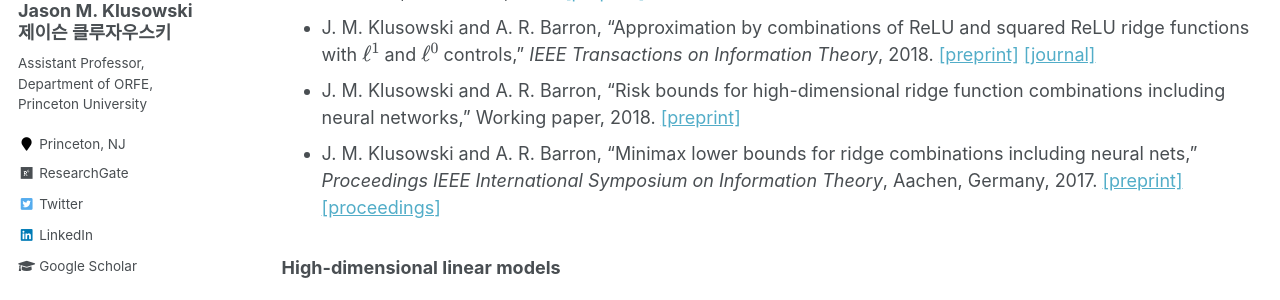
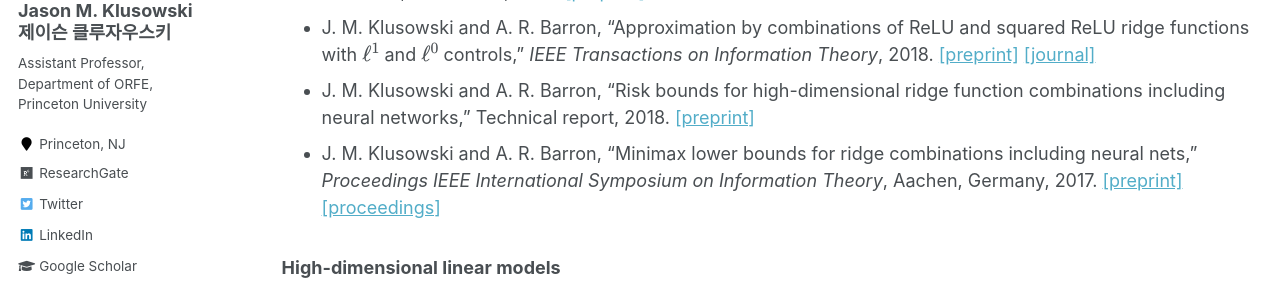
Before and after one commit to jasonklusowski/jasonklusowski.github.io, a Jekyll site: the page built from _pages/publications.md, in a window 1280 px wide and 900 px high, scrolled down 535 px. Shown: the part 180-480 px from the top of the window. Built offline with Jekyll 4.4.1, drawn with Linux system fonts in a browser that asks for light colours; formulas are drawn with MathJax 3.

Commit message:
Update publications.md

```diff
--- a/_pages/publications.md
+++ b/_pages/publications.md
@@ -21,7 +21,7 @@ You can also find my articles on my [Google Scholar profile](https://scholar.goo
 * J. M. Klusowski, "Total path variation for deep nets with general activation functions," Technical report, 2019. [[preprint]](https://jasonklusowski.github.io/files/DeepNetApproximationGeneral.pdf)
 * A. R. Barron and J. M. Klusowski, "Approximation and estimation for high-dimensional deep learning networks," Submitted, 2018. [[preprint]](https://arxiv.org/pdf/1809.03090.pdf)
 * J. M. Klusowski and A. R. Barron, "Approximation by combinations of ReLU and squared ReLU ridge functions with $\ell^1$ and $\ell^0$ controls," _IEEE Transactions on Information Theory_, 2018. [[preprint]](https://arxiv.org/pdf/1607.07819.pdf) [[journal]](https://ieeexplore.ieee.org/document/8485650)
-* J. M. Klusowski and A. R. Barron, "Risk bounds for high-dimensional ridge function combinations including neural networks," Working paper, 2018. [[preprint]](https://arxiv.org/pdf/1607.01434.pdf)
+* J. M. Klusowski and A. R. Barron, "Risk bounds for high-dimensional ridge function combinations including neural networks," Technical report, 2018. [[preprint]](https://arxiv.org/pdf/1607.01434.pdf)
 * J. M. Klusowski and A. R. Barron, "Minimax lower bounds for ridge combinations including neural nets," _Proceedings IEEE International Symposium on Information Theory_, Aachen, Germany, 2017. [[preprint]](https://arxiv.org/pdf/1702.02828.pdf) [[proceedings]](http://ieeexplore.ieee.org/document/8006754/)
 
 ### High-dimensional linear models
```
